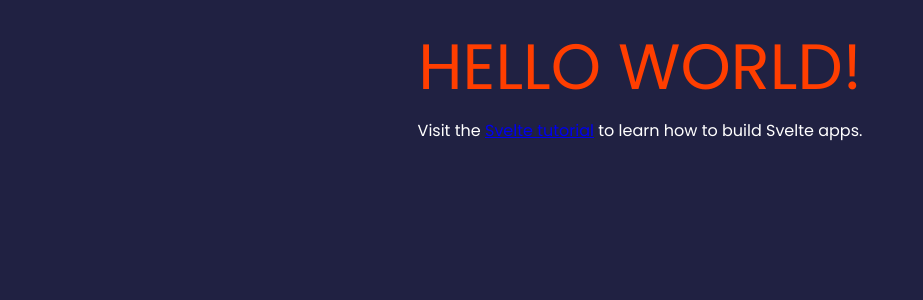
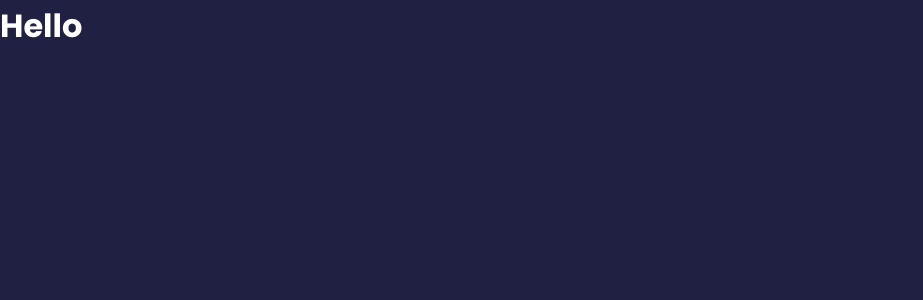
Before and after one commit to rajbahakdanyu/sevelte_cc, a Svelte app: page / in a window 1280 px wide. Shown: the top 300 px of the page, without its empty margins (0-923 px from the left). Built offline with nearby package versions, Linux system fonts and the light colour scheme.

Commit message:
Cleaning up

```diff
--- a/src/App.svelte
+++ b/src/App.svelte
@@ -1,30 +1,9 @@
 <script>
-	export let name;
 </script>
 
 <main>
-	<h1>Hello {name}!</h1>
-	<p>Visit the <a href="https://svelte.dev/tutorial">Svelte tutorial</a> to learn how to build Svelte apps.</p>
+    <h1>Hello</h1>
 </main>
 
 <style>
-	main {
-		text-align: center;
-		padding: 1em;
-		max-width: 240px;
-		margin: 0 auto;
-	}
-
-	h1 {
-		color: #ff3e00;
-		text-transform: uppercase;
-		font-size: 4em;
-		font-weight: 100;
-	}
-
-	@media (min-width: 640px) {
-		main {
-			max-width: none;
-		}
-	}
 </style>
--- a/src/main.js
+++ b/src/main.js
@@ -1,10 +1,7 @@
-import App from './App.svelte';
+import App from "./App.svelte"
 
 const app = new App({
-	target: document.body,
-	props: {
-		name: 'world'
-	}
-});
+    target: document.body,
+})
 
-export default app;
+export default app
```
